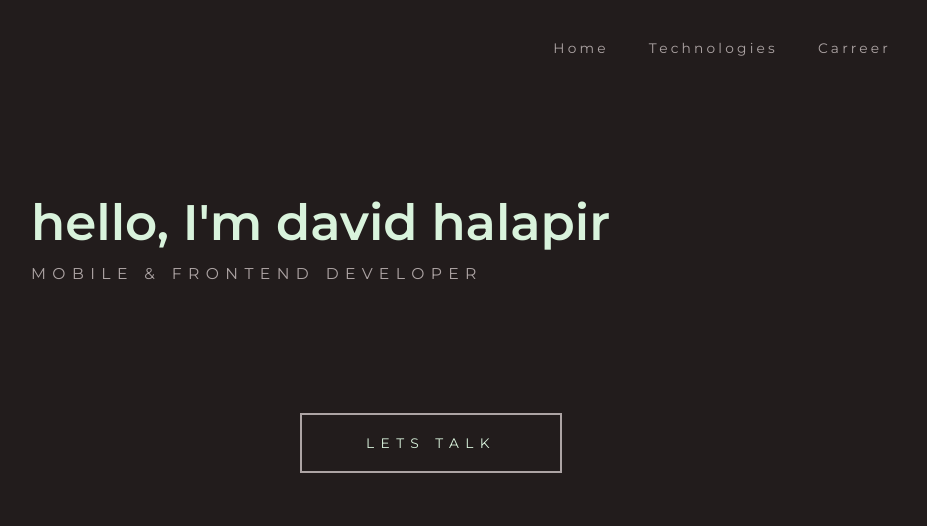
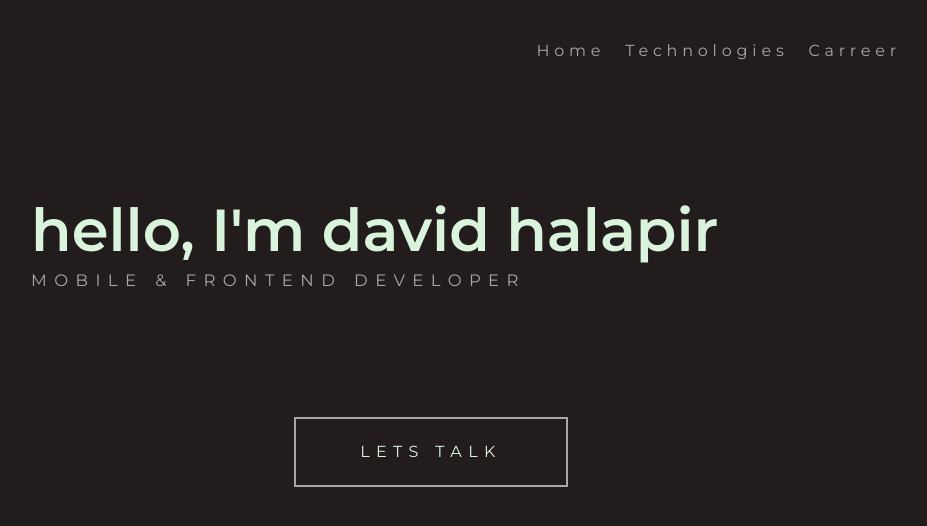
Before and after one commit to hala94/david_h_web, a React (Create React App) app: page / in a window 1280 px wide. Shown: the top 526 px of the page, without its empty margins (209-1136 px from the left). Built offline with nearby package versions, Linux system fonts and the light colour scheme.

Commit message:
adjusted dynamic fonts, updated navigation item

```diff
--- a/src/components/app/index.tsx
+++ b/src/components/app/index.tsx
@@ -6,7 +6,19 @@ import { Technologies } from 'components/technologies';
 import React, { useState } from 'react';
 import styles from './styles.module.css';
 import { Spacer, SpaceValue } from 'helpers/spacer';
-import { Asset } from 'helpers/asset';
+
+/*
+todo
+font size adaptive, like spacings
+consistent spacing across all elements
+
+consistent animation time
+
+linear gradient to black-optional paralax
+experiment with accent color, use spacers with accent in a smart way
+
+meta information + logo
+*/
 
 // Ovo poboljsat
 export enum Routes {
@@ -42,17 +54,17 @@ export function App() {
 				<Spacer v={SpaceValue.m}></Spacer>
 				<NavigationBar className={styles.navigation_bar}>
 					<NavigationItem
-						className={styles.nav_item}
+						className={styles.nav_button}
 						title={Routes.Home}
 						onClick={didSelectNavBarItem}
 					></NavigationItem>
 					<NavigationItem
-						className={styles.nav_item}
+						className={styles.nav_button}
 						title={Routes.Technologies}
 						onClick={didSelectNavBarItem}
 					></NavigationItem>
 					<NavigationItem
-						className={styles.nav_item}
+						className={styles.nav_button}
 						title={Routes.Career}
 						onClick={didSelectNavBarItem}
 					></NavigationItem>
--- a/src/components/app/styles.module.css
+++ b/src/components/app/styles.module.css
@@ -19,13 +19,12 @@
 
 .navigation_bar {
 	display: flex;
+	flex-wrap: wrap;
 	justify-content: flex-end;
 }
 
-.nav_item {
+.nav_button {
 	padding: 10px;
-	margin-right: 10px;
-	margin-left: 10px;
 }
 
 /* .column_container {
@@ -92,6 +91,11 @@
 
 	.navigation_bar {
 		justify-content: center;
+	}
+
+	.nav_item {
+		flex-grow: 1;
+		flex-basis: 20%;
 	}
 
 	:root {
--- a/src/components/navigationItem/index.tsx
+++ b/src/components/navigationItem/index.tsx
@@ -5,9 +5,8 @@ import { Font, FontType } from 'helpers/fonts';
 
 export const NavigationItem = ({ className, title, onClick }: Props) => {
 	return (
-		<div>
 		<button
-				className={`${styles.navigation_item} ${className}`}
+			className={`${styles.navigation_button} ${className}`}
 			value={title}
 			onClick={() => {
 				onClick(title); // Title is used as an ID here
@@ -16,8 +15,6 @@ export const NavigationItem = ({ className, title, onClick }: Props) => {
 			<Font className={styles.nav_title} fontType={FontType.navItem}>
 				{title}
 			</Font>
-				<div className={styles.underline}></div>
 		</button>
-		</div>
 	);
 };
--- a/src/components/navigationItem/styles.module.css
+++ b/src/components/navigationItem/styles.module.css
@@ -1,41 +1,43 @@
-.navigation_item {
+.navigation_button {
 	cursor: default;
 	text-align: center;
 	border: none;
 	background: none;
-	position: relative; /* enables the absolute positioning of the underline element */
-	overflow: hidden; /* crops the underline element to bounds of the button */
-	/* -webkit-tap-highlight-color: transparent; */
+	overflow: hidden;
+	-webkit-tap-highlight-color: transparent;
+}
+
+.navigation_button:focus {
+	outline: none;
 }
 
 .nav_title {
 	color: var(--color-lightGray);
-}
-
-.navigation_item:focus {
-	outline: none;
+	position: relative;
 }
 
 @media (hover: hover) and (pointer: fine) {
-	.underline {
+	.nav_title::before {
+		content: '';
 		position: absolute;
 		height: 2px;
 		border-radius: 999em;
+		overflow: visible;
 		width: 0%;
-		left: 10px; /* this corresponds to button padding locked to 10px in style */
+		left: 0%;
 		right: 0%;
+		bottom: -30%;
 		background-color: var(--color-deepBlue);
-		transition: 0.2s ease all;
-		bottom: 10%;
+		transition: 0.3s ease all;
 	}
 
-	.navigation_item:hover .nav_title {
+	.navigation_button:hover .nav_title {
 		color: var(--color-smokeWhite);
 		transition: 0.3s ease all;
 	}
 
-	.navigation_item:hover .underline {
-		width: 100%;
+	.navigation_button:hover .nav_title::before {
+		width: 105%;
 		transition: 0.3s ease all;
 	}
 }
--- a/src/helpers/fonts/styles.module.css
+++ b/src/helpers/fonts/styles.module.css
@@ -1,59 +1,35 @@
 .headline1 {
-	font-size: calc(2rem + 1.4vw);
-	font-style: regular;
-	font-stretch: normal;
-	font-style: normal;
+	font-size: var(--text-xxxxl);
 	letter-spacing: normal;
-	font-weight: bold;
-	line-height: 1.23;
+	font-weight: 600;
 }
 
 .headline2 {
-	font-size: calc(0.7rem + 0.35vw);
-	font-style: normal;
-	font-stretch: normal;
-	font-style: normal;
-	letter-spacing: 0.4rem;
-	font-weight: medium;
-	line-height: 1.5;
+	font-size: var(--text-sm);
+	letter-spacing: 0.45em;
+	font-weight: 400;
 }
 
 .navItem {
-	font-size: calc(0.7rem + 0.2vw);
-	font-style: normal;
-	font-stretch: normal;
-	font-style: normal;
-	letter-spacing: 0.2rem;
+	font-size: var(--text-md);
+	letter-spacing: 0.3em;
 	font-weight: 400;
-	line-height: 0.88;
 }
 
 .techItem {
-	font-size: calc(1rem + 0.4vw);
-	font-style: normal;
-	font-stretch: normal;
-	font-style: normal;
-	letter-spacing: 8px;
+	font-size: var(--text-md);
+	letter-spacing: 0.4em;
 	font-weight: 400;
-	line-height: 0.88;
 }
 
 .careerItem {
-	font-size: calc(1rem + 0.4vw);
-	font-style: normal;
-	font-stretch: normal;
-	font-style: normal;
-	letter-spacing: 4px;
+	font-size: var(--text-md);
+	letter-spacing: 0.2em;
 	font-weight: 400;
-	line-height: 1.6;
 }
 
 .buttonItem {
-	font-size: calc(0.7rem + 0.2vw);
-	font-style: normal;
-	font-stretch: normal;
-	font-style: normal;
-	letter-spacing: 0.4rem;
+	font-size: var(--text-md);
+	letter-spacing: 0.4em;
 	font-weight: 400;
-	line-height: 0.6;
 }
--- a/src/index.css
+++ b/src/index.css
@@ -1,4 +1,4 @@
-/*TODO  -introduce unit relative to screen size or rem*/
+/* ---- Spacings ---- */
 :root {
 	--space-xxs: 4px;
 	--space-xs: 8px;
@@ -9,11 +9,32 @@
 	--space-xxl: 256px;
 }
 
+/* ---- Colors ---- */
 :root {
 	--color-darkGray: #221c1c;
 	--color-smokeWhite: #d9f3dc;
 	--color-lightGray: #ada4a4;
-	--color-deepBlue: #4057AC;
+	--color-deepBlue: #4057ac;
+}
+
+/* ---- Typography ---- */
+:root {
+	--text-base-size: calc(1em + 0.3vw);
+	--text-base-line-height: 1.1;
+
+	--font-primary: 'Montserrat', sans-serif, -apple-system, BlinkMacSystemFont;
+	--text-scale-ratio: 1.2;
+
+	--text-xs: calc((1em / var(--text-scale-ratio)) / var(--text-scale-ratio));
+	--text-sm: calc(var(--text-xs) * var(--text-scale-ratio));
+	--text-md: calc(
+		var(--text-sm) * var(--text-scale-ratio) * var(--text-scale-ratio)
+	);
+	--text-lg: calc(var(--text-md) * var(--text-scale-ratio));
+	--text-xl: calc(var(--text-lg) * var(--text-scale-ratio));
+	--text-xxl: calc(var(--text-xl) * var(--text-scale-ratio));
+	--text-xxxl: calc(var(--text-xxl) * var(--text-scale-ratio));
+	--text-xxxxl: calc(var(--text-xxxl) * var(--text-scale-ratio));
 }
 
 #root {
@@ -23,25 +44,27 @@
 
 body {
 	margin: 0;
-	font-family: 'Montserrat', sans-serif, -apple-system, BlinkMacSystemFont;
 	-moz-osx-font-smoothing: grayscale;
 	overflow-x: hidden;
-	position: relative;
+	/* position: relative; */
+	font-family: var(--font-primary);
+	font-size: var(--text-base-size);
 	background-color: var(--color-darkGray);
 }
 
+input,
+select,
+textarea,
 button {
 	font-family: inherit;
+}
+
+p {
+	margin: 0;
+	line-height: var(--text-base-line-height);
 }
 
 code {
 	font-family: source-code-pro, Menlo, Monaco, Consolas, 'Courier New',
 		monospace;
 }
-
-p {
-	margin-block-start: 0px;
-	margin-block-end: 0px;
-	margin-inline-start: 0px;
-	margin-inline-end: 0px;
-}
```
Lines whose indentation alone changed are shown as unchanged.
